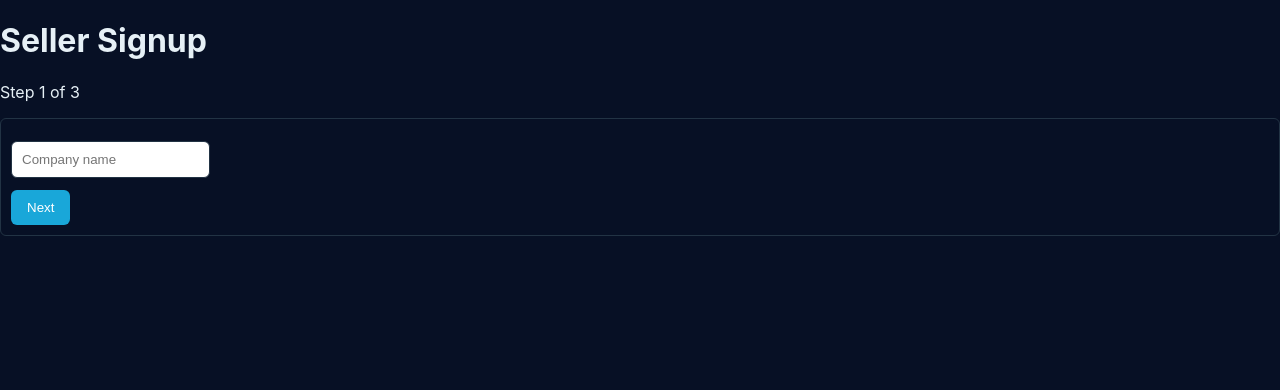
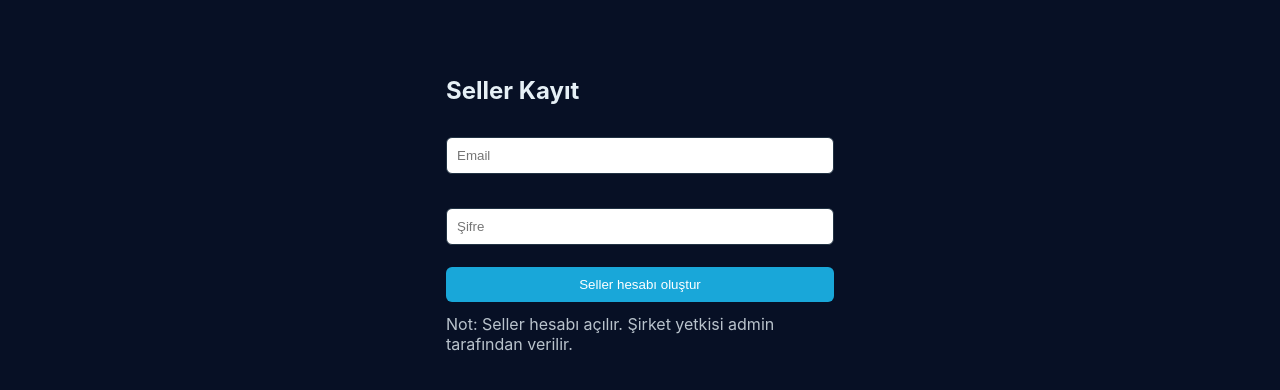
Before and after one commit to Bugsbuny24/Tradepigloball, a React (Vite) app: page /seller/signup in a window 1280 px wide. Shown: the top 390 px of the page. Built offline with nearby package versions, Linux system fonts and the light colour scheme.

Commit message:
Refactor SellerSignup component for signup flow

```diff
--- a/src/pages/SellerSignup.jsx
+++ b/src/pages/SellerSignup.jsx
@@ -1,22 +1,42 @@
-import React, {useState} from 'react'
-import { useNavigate } from 'react-router-dom'
+import { useState } from "react";
+import { useNavigate } from "react-router-dom";
+import { supabase } from "../lib/supabaseClient";
 
-export default function SellerSignup(){
-  const [step, setStep] = useState(1)
-  const nav = useNavigate()
+export default function SellerSignup() {
+  const nav = useNavigate();
+  const [loading, setLoading] = useState(false);
+
+  async function onSignup(e) {
+    e.preventDefault();
+    setLoading(true);
+
+    const email = e.target.email.value.trim();
+    const password = e.target.password.value;
+
+    const { error } = await supabase.auth.signUp({ email, password });
+    if (error) {
+      setLoading(false);
+      alert(error.message);
+      return;
+    }
+
+    setLoading(false);
+    nav("/seller/waiting");
+  }
+
   return (
-    <div className="signup">
-      <h1>Seller Signup</h1>
-      <p>Step {step} of 3</p>
-      <form onSubmit={(e)=>{e.preventDefault(); if(step<3) setStep(s=>s+1); else nav('/pricing')}}>
-        {step===1 && <input placeholder="Company name" required />}
-        {step===2 && <input placeholder="Store name" required />}
-        {step===3 && <input placeholder="Email" required type="email" />}
-        <div className="controls">
-          {step>1 && <button type="button" onClick={()=>setStep(s=>s-1)}>Back</button>}
-          <button type="submit">{step<3 ? 'Next' : 'Choose Package'}</button>
-        </div>
+    <div style={{ maxWidth: 420, margin: "40px auto", padding: 16 }}>
+      <h2>Seller Kayıt</h2>
+      <form onSubmit={onSignup} style={{ display:"grid", gap:10 }}>
+        <input name="email" type="email" placeholder="Email" required />
+        <input name="password" type="password" placeholder="Şifre" required />
+        <button disabled={loading} type="submit">
+          {loading ? "Oluşturuluyor..." : "Seller hesabı oluştur"}
+        </button>
       </form>
+      <p style={{ marginTop: 12, opacity: 0.8 }}>
+        Not: Seller hesabı açılır. Şirket yetkisi admin tarafından verilir.
+      </p>
     </div>
-  )
+  );
 }
```
